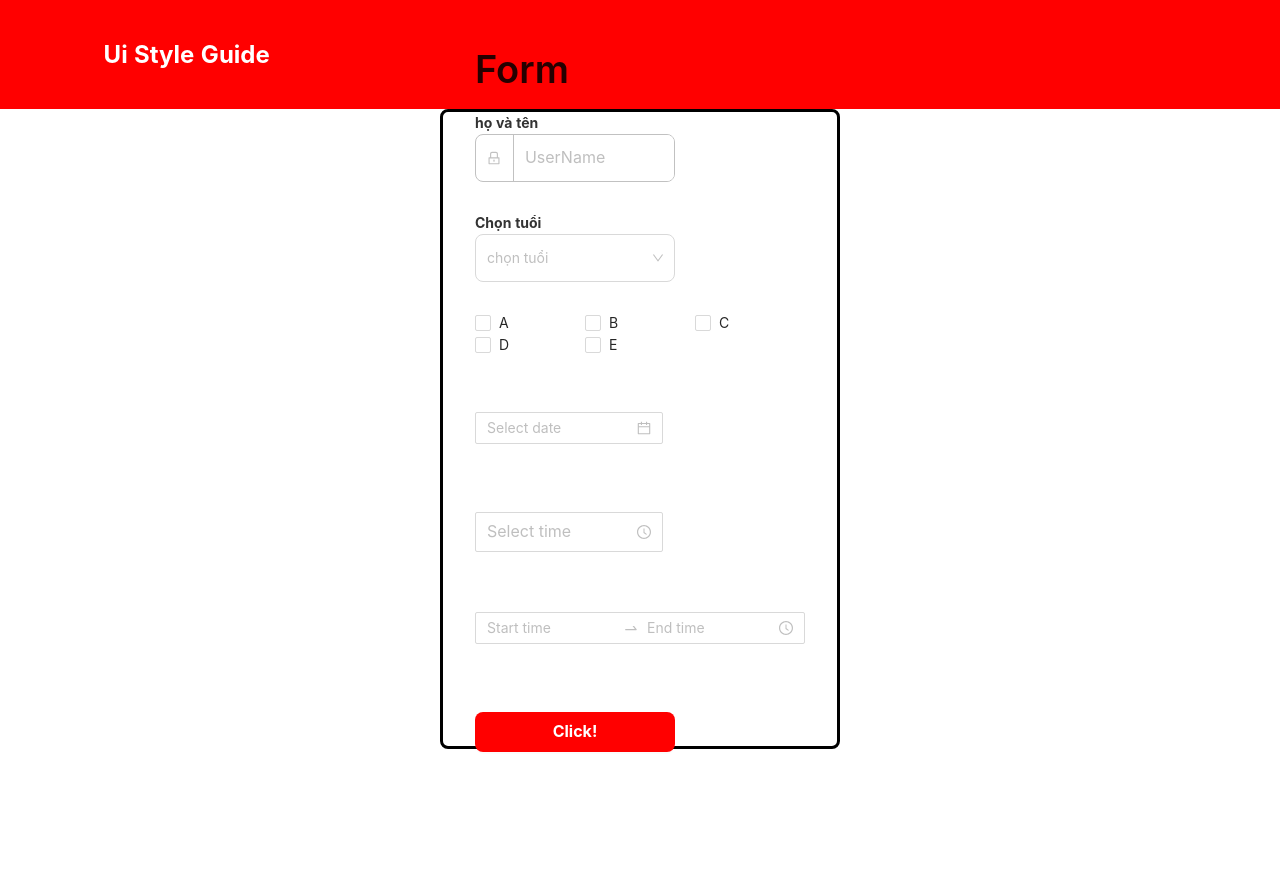
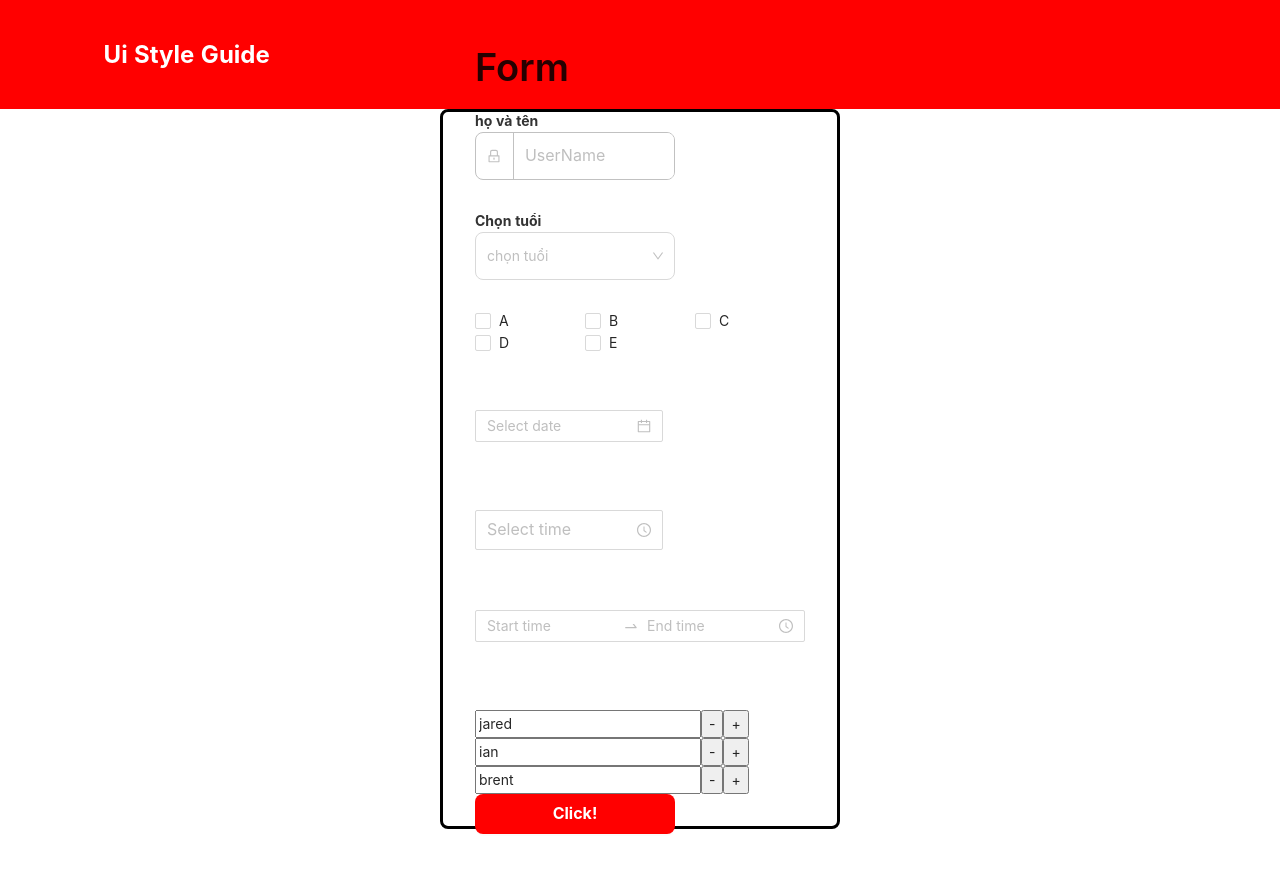
Before and after one commit to huyvovan12/UIStyleGuide, a React (Create React App) app: page / in a window 1280 px wide. Shown: the top 872 px of the page. Before the commit the page ends 812 px from the top, so only its background shows below. Built offline with nearby package versions, Linux system fonts and the light colour scheme.

Commit message:
add field array and fix some components

```diff
--- a/src/components/Input/PrimaryInput.jsx
+++ b/src/components/Input/PrimaryInput.jsx
@@ -1,7 +1,13 @@
-import { useField } from "formik";
-import { InputBase, InputArea, IconArea, ErrorMessage, Title } from "./styled";
+import {
+  InputBase,
+  InputArea,
+  IconArea,
+  ErrorMessage,
+  Title,
+  Container,
+} from "./styled";
 import { UserOutlined } from "@ant-design/icons";
-import { useRef, useState } from "react";
+import { useState } from "react";
 
 const PrimaryInput = ({
   label,
@@ -16,7 +22,7 @@ const PrimaryInput = ({
 }) => {
   const [value, setValue] = useState(null);
   return (
-    <>
+    <Container>
       {label && <Title htmlFor={name}>{label}</Title>}
       <InputArea
         $error={$error}
@@ -37,7 +43,7 @@ const PrimaryInput = ({
       {errorMessage && (
         <ErrorMessage className="error-message">{errorMessage}</ErrorMessage>
       )}
-    </>
+    </Container>
   );
 };
 
--- a/src/components/Input/styled.js
+++ b/src/components/Input/styled.js
@@ -124,3 +124,5 @@ export const ErrorMessage = styled.div`
   font-size: 12px;
   font-weight: 700;
 `;
+
+export const Container = styled.div``;
--- a/src/components/Select/index.jsx
+++ b/src/components/Select/index.jsx
@@ -6,7 +6,7 @@ import {
   Label,
 } from "./styled";
 import { DownOutlined } from "@ant-design/icons";
-import { useState } from "react";
+import { useRef, useState } from "react";
 export const Select = ({
   children,
   errorMessage,
@@ -17,16 +17,17 @@ export const Select = ({
   ...rest
 }) => {
   const [rotate, setRotate] = useState(0);
+  const idRef = useRef(Math.random());
   return (
     <Container id="container" onClick={() => setRotate(rotate + 180)}>
-      {label && <Label htmlFor="select">{label}</Label>}
+      {label && <Label htmlFor={idRef.current}>{label}</Label>}
       <CustomSelect
         getPopupContainer={() => document.getElementById("container")}
         $width={$width}
         $height={$height}
         suffixIcon={<DownOutlined rotate={rotate} />}
         $error={$error}
-        id="select"
+        id={idRef.current}
         {...rest}
       >
         {children}
--- a/src/pages/Color/index.jsx
+++ b/src/pages/Color/index.jsx
@@ -1,7 +1,7 @@
 import { Checkbox, Col, DatePicker, Row, TimePicker, Typography } from "antd";
 import Button from "../../components/Button";
 import Input from "../../components/Input";
-import { Formik, Form } from "formik";
+import { Formik, Form, FieldArray, Field } from "formik";
 // import Select from "../../components/Select";
 import { Select, Option } from "../../components/Select";
 import { LockOutlined } from "@ant-design/icons";
@@ -38,7 +38,7 @@ const Color = () => {
     >
       <div
         style={{
-          height: "80vh",
+          height: "90vh",
           width: "400px",
           border: "3px solid black",
           borderRadius: "8px",
@@ -48,19 +48,13 @@ const Color = () => {
         }}
       >
         <Formik
-          initialValues={{}}
-          validationSchema={Yup.object({
-            input: Yup.string().required("Vui lòng điền họ và tên!"),
-            select: Yup.number()
-              .max(4, "Số tuổi bé hơn 5")
-              .required("Vui lòng chọn tuổi!"),
-          })}
+          initialValues={{ friends: ["jared", "ian", "brent"] }}
           onSubmit={(values) => {
             console.log(values);
           }}
           validateOnChange={false}
         >
-          {({ setFieldValue, errors }) => {
+          {({ setFieldValue, errors, values }) => {
             return (
               <Form>
                 <Title> Form </Title>
@@ -142,6 +136,42 @@ const Color = () => {
                     onChange={(value) => setFieldValue("rangepicker", value)}
                   />
                 </div>
+                <FieldArray
+                  name="friends"
+                  render={(arrayHelpers) => (
+                    <div>
+                      {values.friends && values.friends.length > 0 ? (
+                        values.friends.map((friend, index) => (
+                          <div key={index}>
+                            <Field
+                              name={`friends.${index}`}
+                              defaultValue={friend}
+                            />
+                            <button
+                              type="button"
+                              onClick={() => arrayHelpers.remove(index)} // remove a friend from the list
+                            >
+                              -
+                            </button>
+                            <button
+                              type="button"
+                              onClick={() => arrayHelpers.insert(index, "")} // insert an empty string at a position
+                            >
+                              +
+                            </button>
+                          </div>
+                        ))
+                      ) : (
+                        <button
+                          type="button"
+                          onClick={() => arrayHelpers.push("")}
+                        >
+                          Add a friend
+                        </button>
+                      )}
+                    </div>
+                  )}
+                />
                 <div style={{ height: "100px" }}>
                   <Button htmlType="submit" $type="primary" $width="200px">
                     Click!
```
